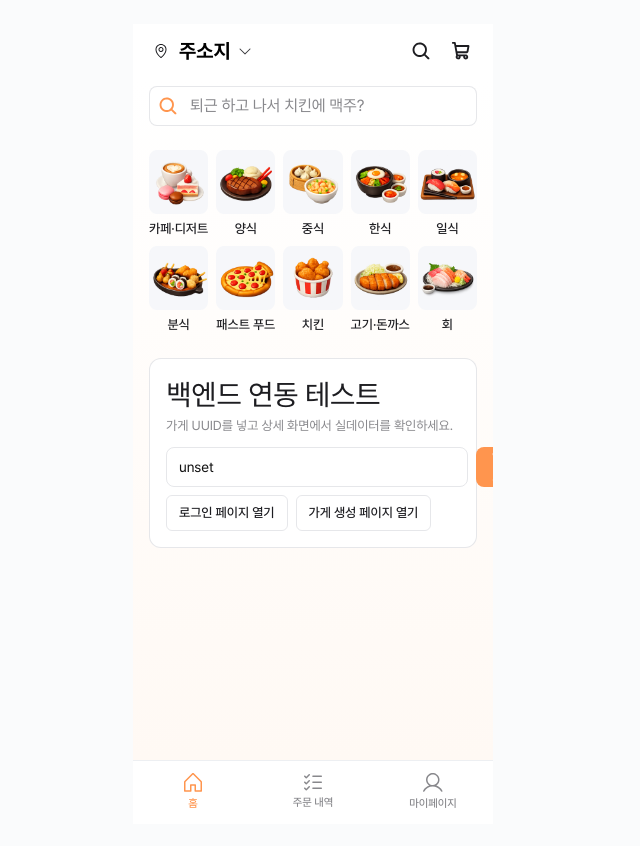
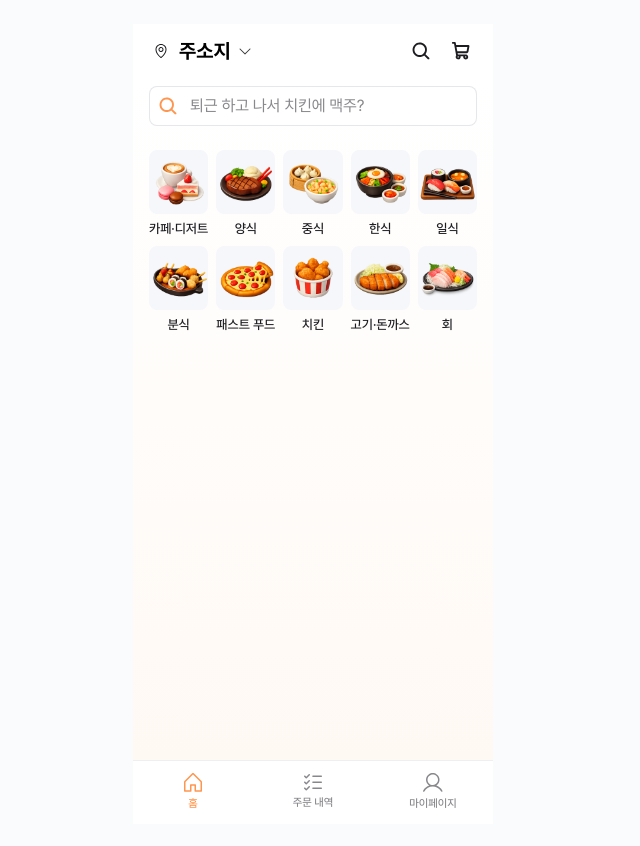
Before and after one commit to TtalKkakk/baedariyo_fe, a React app: page / in a window 1280 px wide. Shown: the whole page, without its empty margins (327-967 px from the left). Built offline with nearby package versions, Linux system fonts and the light colour scheme; no server answers; the HTML template or start-up script is replaced by a standard one; a web font is replaced by a local one.

Commit message:
fix: 백엔드 연동 테스트 ui 숨김

```diff
--- a/src/pages/user/HomePage.jsx
+++ b/src/pages/user/HomePage.jsx
@@ -9,6 +9,7 @@ export default function HomePage() {
   const [storeIdInput, setStoreIdInput] = useState(
     import.meta.env.VITE_DEFAULT_STORE_PUBLIC_ID ?? ''
   );
+  const isBackendReady = false;
 
   const moveToStoreDetail = () => {
     const trimmedStoreId = storeIdInput.trim();
@@ -33,7 +34,7 @@ export default function HomePage() {
         <CategoryList />
       </div>
 
-      {import.meta.env.DEV ? (
+      {import.meta.env.DEV && isBackendReady ? (
         <div className="px-4 py-4">
           <section className="p-4 rounded-xl border border-[var(--color-semantic-line-normal-normal)] bg-white">
             <h2 className="text-body1 font-semibold text-[var(--color-semantic-label-normal)]">
```
